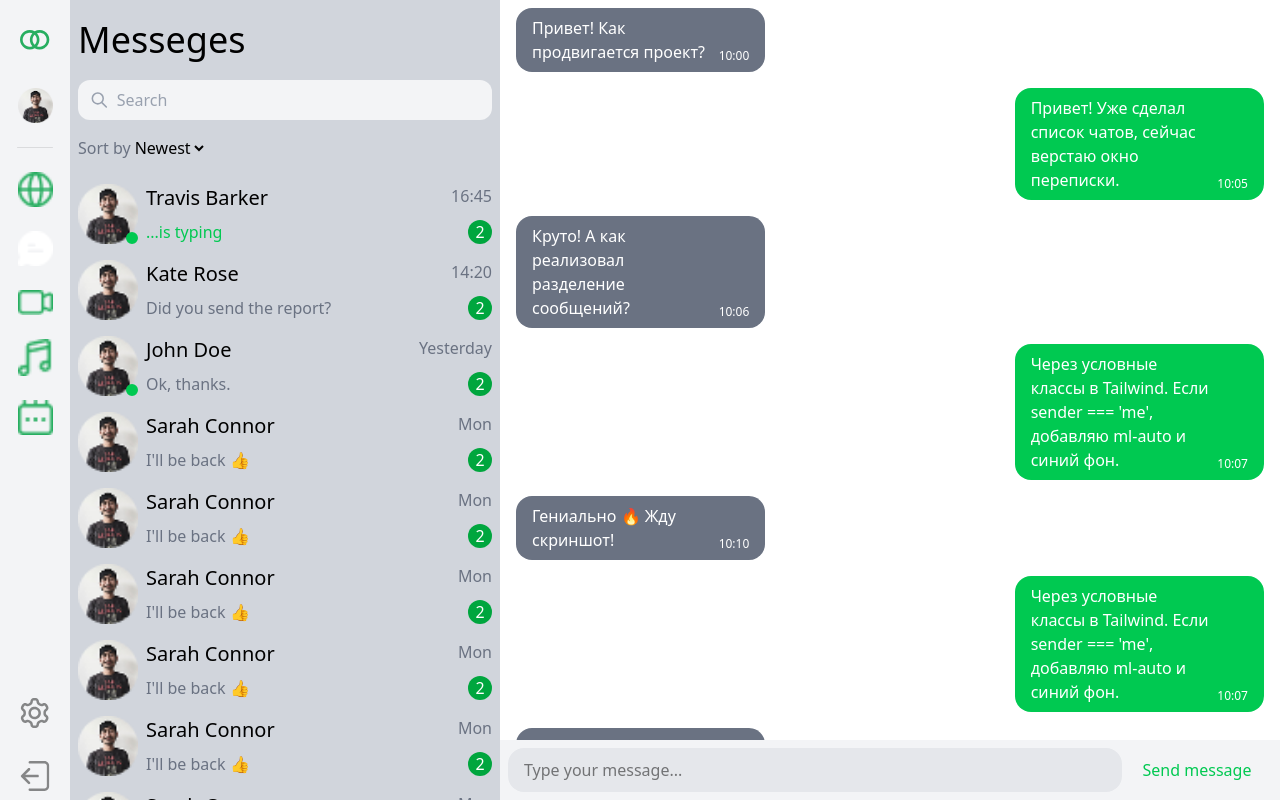
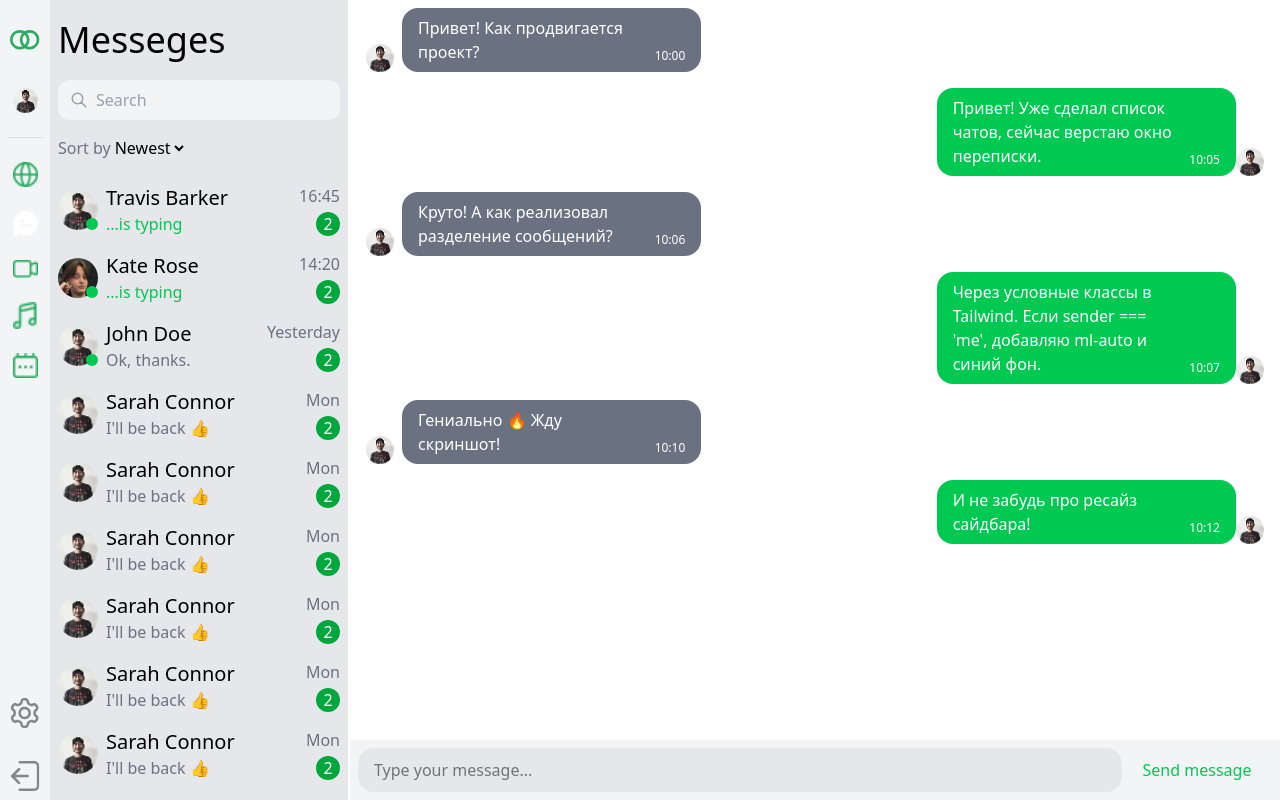
Before and after one commit to M00N77/Messenger, a React (Vite) app: page / in a window 1280 px wide. Built offline with nearby package versions, Linux system fonts and the light colour scheme.

Commit message:
add avatars in chat

```diff
--- a/src/components/AuthenticatedApp/AuthenticatedApp.tsx
+++ b/src/components/AuthenticatedApp/AuthenticatedApp.tsx
@@ -1,9 +1,16 @@
 import SideBar from "./SideBar"
+
 import Chat from "./Chat"
 
+
+
 const AuthenticatedApp = () => {
+
+
+
+
   return (
-    <div className="grid grid-cols-[500px_1fr]" >
+    <div className='grid grid-cols-[350px_1fr]' >
         <SideBar />
         <Chat/>
     </div>
--- a/src/components/AuthenticatedApp/Chat.tsx
+++ b/src/components/AuthenticatedApp/Chat.tsx
@@ -1,129 +1,60 @@
 import MessageItem from "./MessageItem";
 
 const Chat = () => {
+
 const chatMessages = [
   {
     id: 1,
-      sender: 'other', // Собеседник
+    sender: 'other',
     text: "Привет! Как продвигается проект?",
     time: "10:00",
-      status: "read"
+    status: "read",
+    avatar: "/img/avatar.png" // Используй путь от корня (без public)
   },
   {
     id: 2,
-      sender: 'me', // Я
+    sender: 'me',
     text: "Привет! Уже сделал список чатов, сейчас верстаю окно переписки.",
     time: "10:05",
-      status: "read"
+    status: "read",
+    avatar: "/img/avatar.png" // Твоя аватарка (если нужна)
   },
   {
     id: 3,
     sender: 'other',
     text: "Круто! А как реализовал разделение сообщений?",
     time: "10:06",
-      status: "read"
+    status: "read",
+    avatar: "/img/avatar.png"
   },
   {
     id: 4,
     sender: 'me',
     text: "Через условные классы в Tailwind. Если sender === 'me', добавляю ml-auto и синий фон.",
     time: "10:07",
-      status: "delivered"
+    status: "delivered",
+    avatar: "/img/avatar.png"
   },
   {
     id: 5,
     sender: 'other',
     text: "Гениально 🔥 Жду скриншот!",
     time: "10:10",
-      status: "sent"
-    },
-    {
-      id: 4,
-      sender: 'me',
-      text: "Через условные классы в Tailwind. Если sender === 'me', добавляю ml-auto и синий фон.",
-      time: "10:07",
-      status: "delivered"
+    status: "sent",
+    avatar: "/img/avatar.png"
   },
   {
     id: 6,
-      sender: 'other',
-      text: "Гениально 🔥 Жду скриншот!",
-      time: "10:10",
-      status: "sent"
-    },
-    {
-      id: 4,
     sender: 'me',
-      text: "Через условные классы в Tailwind. Если sender === 'me', добавляю ml-auto и синий фон.",
-      time: "10:07",
-      status: "delivered"
-    },
-    {
-      id: 6,
-      sender: 'other',
-      text: "Гениально 🔥 Жду скриншот!",
-      time: "10:10",
-      status: "sent"
-    },
-    {
-      id: 4,
-      sender: 'me',
-      text: "Через условные классы в Tailwind. Если sender === 'me', добавляю ml-auto и синий фон.",
-      time: "10:07",
-      status: "delivered"
-    },
-    {
-      id: 6,
-      sender: 'other',
-      text: "Гениально 🔥 Жду скриншот!",
-      time: "10:10",
-      status: "sent"
-    },
-    {
-      id: 4,
-      sender: 'me',
-      text: "Через условные классы в Tailwind. Если sender === 'me', добавляю ml-auto и синий фон.",
-      time: "10:07",
-      status: "delivered"
-    },
-    {
-      id: 6,
-      sender: 'other',
-      text: "Гениально 🔥 Жду скриншот!",
-      time: "10:10",
-      status: "sent"
-    },
-    {
-      id: 4,
-      sender: 'me',
-      text: "Через условные классы в Tailwind. Если sender === 'me', добавляю ml-auto и синий фон.",
-      time: "10:07",
-      status: "delivered"
-    },
-    {
-      id: 6,
-      sender: 'other',
-      text: "Гениально 🔥 Жду скриншот!",
-      time: "10:10",
-      status: "sent"
-    },
-    {
-      id: 4,
-      sender: 'me',
-      text: "Через условные классы в Tailwind. Если sender === 'me', добавляю ml-auto и синий фон.",
-      time: "10:07",
-      status: "delivered"
-    },
-    {
-      id: 6,
-      sender: 'other',
-      text: "Гениально 🔥 Жду скриншот!",
-      time: "10:10",
-      status: "sent"
-    },
+    text: "И не забудь про ресайз сайдбара!",
+    time: "10:12",
+    status: "sent",
+    avatar: "/img/avatar.png"
+  }
+];
 
 
-  ];
+
 
   return (
     <div className="grid grid-rows-[1fr_60px] h-screen ">
--- a/src/components/AuthenticatedApp/ChatItem.tsx
+++ b/src/components/AuthenticatedApp/ChatItem.tsx
@@ -1,4 +1,4 @@
-import type { User } from '../../types'
+import type { User } from 't'
 
 interface ChatItemProps {
     user: User
@@ -9,9 +9,9 @@ const ChatItem = ({ user }: ChatItemProps) => {
     return (
         <div>
             <div className="flex justify-between py-2" >
-                <div className="flex gap-x-2" >
+                <div className="flex justify-center items-center gap-x-2" >
                     <div className="relative">
-                        <img src={avatar} alt="" className="w-15" />
+                        <img src={avatar} alt="" className="w-10 h-10 rounded-full" />
                         {isOnline && <div className=" absolute right-0 bottom-0 border-3 border-green-500 w-3 h-3 bg-green-500 rounded-full" ></div>}
                     </div>
                     <div className="flex flex-col justify-between">
--- a/src/components/AuthenticatedApp/ChatList.tsx
+++ b/src/components/AuthenticatedApp/ChatList.tsx
@@ -20,9 +20,9 @@ const ChatList = () => {
         {
             id: 2,
             name: "Kate Rose",
-            avatar: "/public/img/avatar.png",
-            isOnline: false,
-            isTyping: false,
+            avatar: "/public/img/avatar_2.png",
+            isOnline: true,
+            isTyping: true,
             lastMessage: {
                 count: 2,
                 text: "Did you send the report?",
@@ -153,10 +153,10 @@ const ChatList = () => {
             isOnline: false,
             isTyping: false,
             lastMessage: {
-                count:2,
+                count:4,
                 text: "I'll be back 👍",
                 time: "Mon",
-                status: "read",
+                status: "sent",
             }
         },
         {
@@ -177,7 +177,7 @@ const ChatList = () => {
             name: "Sarah Connor",
             avatar: "/public/img/avatar.png",
             isOnline: false,
-            isTyping: false,
+            isTyping: true,
             lastMessage: {
                 count:2,
                 text: "I'll be back 👍",
--- a/src/components/AuthenticatedApp/MessageItem.tsx
+++ b/src/components/AuthenticatedApp/MessageItem.tsx
@@ -1,17 +1,37 @@
-const MessageItem = ({sms}) => {
-    const {sender,text,time} = sms;
+interface MessageItem{
 
+}
+
+const MessageItem = ({ sms }) => {
+    const { sender, text, time } = sms;
     return (
-        <div
+        sms.sender === 'me' ?
+            <div className="flex justify-end items-center">
 
-            className={`flex flex-1 py-2 px-4 rounded-2xl max-w-1/3 ${sender === 'me'
-                ? 'ml-auto bg-green-500 text-white'
-                : 'mr-auto bg-gray-500 text-white'
-                }`}
-        >
-            <p>{text}</p>
-            <span className="text-xs ml-2 mt-auto font-light">{time}</span>
-        </div>
+
+
+                <div className="flex  gap-x-2 py-2 px-4 rounded-2xl  w-auto max-w-1/3 'ml-auto bg-green-500 text-white">
+                    <p>{text}</p>
+                    <span className="text-xs ml-2 self-end font-light justify-end">{time}</span>
+                </div>
+
+                <img src="img/avatar.png" alt="" className="flex self-end items-end w-7 h-7" />
+            </div>
+
+            : <div className="flex justify-start items-center gap-x-2 ">
+
+                    <img src="img/avatar.png" alt="" className="flex self-end items-end w-7 h-7" />
+
+                <div className="flex  py-2 px-4 rounded-2xl w-auto max-w-1/3 'ml-auto bg-gray-500 text-white">
+                    <p>{text}</p>
+                    <span className="text-xs ml-2 self-end font-light justify-end">{time}</span>
+                </div>
+            </div>
     )
+
+
+
+
+
 }
 export default MessageItem
--- a/src/components/AuthenticatedApp/SideBar.tsx
+++ b/src/components/AuthenticatedApp/SideBar.tsx
@@ -1,4 +1,5 @@
 import ChatList from "./ChatList"
+
 
 const SideBar = () => {
 
@@ -7,7 +8,7 @@ const SideBar = () => {
 
 
     return (
-        <div className="grid grid-cols-[70px_1fr]  h-screen  ">
+        <div className="grid grid-cols-[50px_1fr_2px]  h-screen  ">
 
             <div className="flex flex-col justify-between items-center bg-gray-100">
                 <div className="w-1/2 flex flex-col items-center gap-y-6 py-4 " >
@@ -73,7 +74,7 @@ const SideBar = () => {
                 </div>
             </div>
 
-            <div className="flex flex-1 flex-col bg-gray-300 overflow-y-auto">
+            <div className="flex flex-1 flex-col bg-gray-200 overflow-y-auto min-w-25">
                 <div className="flex flex-col px-2 py-4 gap-y-4">
                     <h1 className="h-12 flex items-center text-4xl font-medium">Messeges</h1>
 
@@ -107,6 +108,7 @@ const SideBar = () => {
 
                 </div>
             </div>
+
         </div>
     )
 }
```
Also changed, not shown: public/img/avatar_2.png (added). Lines whose indentation alone changed are shown as unchanged.
